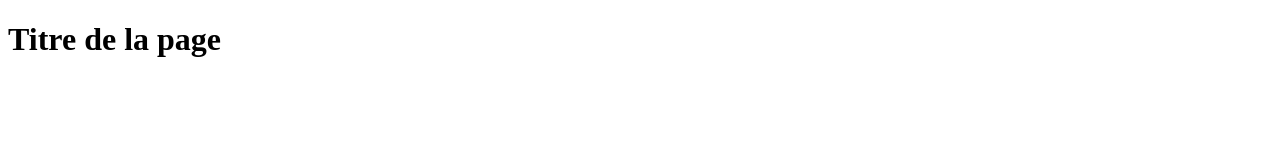
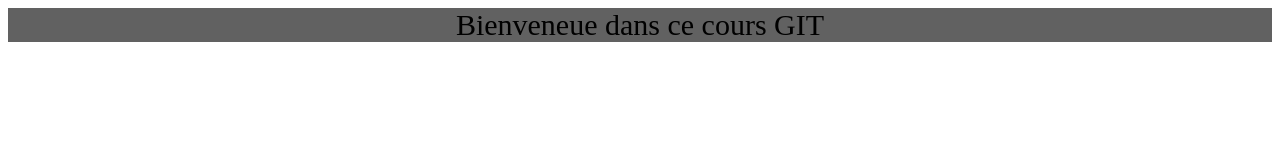
Before and after one commit to VincentLalaurette/mon-super-projet, a plain HTML site: page index.html in a window 1280 px wide. Drawn offline with Linux system fonts and the light colour scheme.

Commit message:
ajout de l'id top-banner

```diff
--- a/index.html
+++ b/index.html
@@ -8,8 +8,11 @@
 <body>
 
 
-    <h1>Titre de la page</h1>
 
+
+    <div id="top-banner">
+        Bienveneue dans ce cours GIT
+    </div>
 
 </body>
 </html>
--- a/style.css
+++ b/style.css
@@ -0,0 +1,7 @@
+#top-banner{
+    color: rgb(255.255.255);
+    font-size: 30px;
+    background-color: rgba(30,30,30,0.7);
+    overflow: auto;
+    text-align: center;
+}
```
